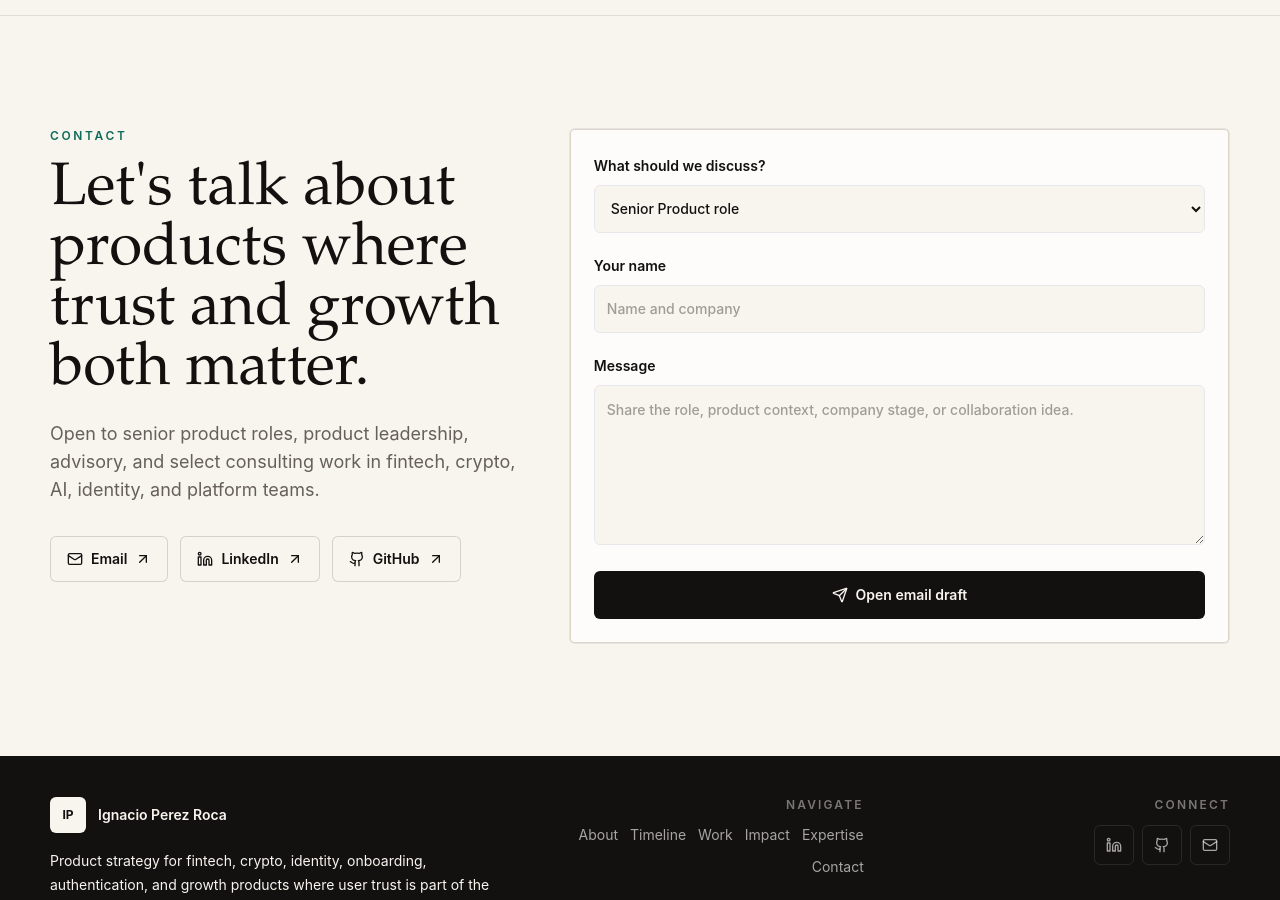
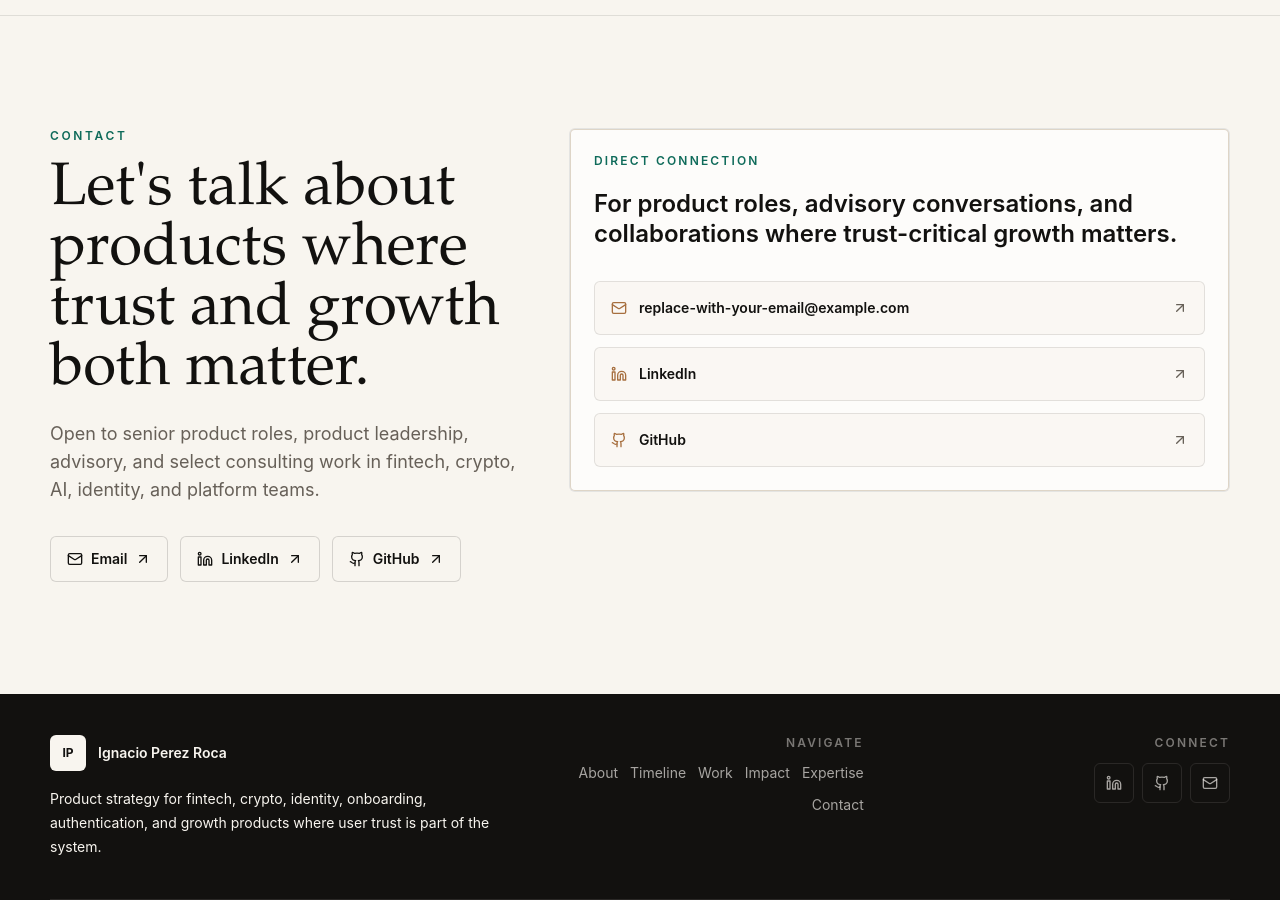
Before and after one commit to ignacioperezroca/ignacio-portfolio, a Next.js app: page / in a window 1280 px wide. Shown: the part 11100-12000 px from the top of the page. Built offline with nearby package versions, Linux system fonts and the light colour scheme.

Commit message:
Remove contact form fields

```diff
--- a/src/components/Contact.tsx
+++ b/src/components/Contact.tsx
@@ -1,29 +1,9 @@
-"use client";
-
-import { FormEvent, useMemo, useState } from "react";
-import { Github, Linkedin, Mail, Send } from "lucide-react";
+import { ArrowUpRight, Github, Linkedin, Mail } from "lucide-react";
 import { ButtonLink } from "@/components/ButtonLink";
 import { SectionHeader } from "@/components/SectionHeader";
-import { contactIntents, personalInfo } from "@/data/portfolio";
+import { personalInfo } from "@/data/portfolio";
 
 export function Contact() {
-  const [intent, setIntent] = useState(contactIntents[0]);
-  const [name, setName] = useState("");
-  const [message, setMessage] = useState("");
-
-  const mailtoHref = useMemo(() => {
-    const subject = encodeURIComponent(`${intent} inquiry for ${personalInfo.displayName}`);
-    const body = encodeURIComponent(
-      [`Hi Nacho,`, "", message || "I would like to connect about...", "", name ? `- ${name}` : ""].join("\n")
-    );
-    return `mailto:${personalInfo.email}?subject=${subject}&body=${body}`;
-  }, [intent, message, name]);
-
-  function handleSubmit(event: FormEvent<HTMLFormElement>) {
-    event.preventDefault();
-    window.location.href = mailtoHref;
-  }
-
   return (
     <section className="py-20 sm:py-28" id="contact">
       <div className="section-shell grid gap-10 lg:grid-cols-[0.84fr_1.16fr] lg:items-start">
@@ -49,62 +29,48 @@
           </div>
         </div>
 
-        <form
-          onSubmit={handleSubmit}
-          className="rounded-md border border-ink/10 bg-white/70 p-5 shadow-line dark:border-paper/10 dark:bg-paper/5 sm:p-6"
-        >
-          <div className="grid gap-5">
-            <div>
-              <label htmlFor="intent" className="text-sm font-semibold text-ink dark:text-paper">
-                What should we discuss?
-              </label>
-              <select
-                id="intent"
-                value={intent}
-                onChange={(event) => setIntent(event.target.value)}
-                className="focus-ring mt-2 h-12 w-full rounded-md border border-ink/12 bg-paper px-3 text-sm font-medium text-ink dark:border-paper/15 dark:bg-ink dark:text-paper"
+        <aside className="spotlight-card motion-surface overflow-hidden rounded-md border border-ink/10 bg-white/70 p-6 shadow-line dark:border-paper/10 dark:bg-paper/5">
+          <p className="text-xs font-semibold uppercase tracking-[0.18em] text-accent-green dark:text-paper-warm">
+            Direct connection
+          </p>
+          <p className="mt-5 text-2xl font-semibold leading-tight text-ink dark:text-paper">
+            For product roles, advisory conversations, and collaborations where
+            trust-critical growth matters.
+          </p>
+          <div className="mt-8 grid gap-3">
+            {[
+              {
+                label: personalInfo.email,
+                href: `mailto:${personalInfo.email}`,
+                icon: Mail
+              },
+              {
+                label: "LinkedIn",
+                href: personalInfo.linkedinUrl,
+                icon: Linkedin
+              },
+              {
+                label: "GitHub",
+                href: personalInfo.githubUrl,
+                icon: Github
+              }
+            ].map(({ label, href, icon: Icon }) => (
+              <a
+                key={label}
+                href={href}
+                target={href.startsWith("http") ? "_blank" : undefined}
+                rel={href.startsWith("http") ? "noreferrer" : undefined}
+                className="focus-ring group flex items-center justify-between gap-4 rounded-md border border-ink/10 bg-paper/65 px-4 py-4 text-sm font-semibold text-ink transition hover:border-ink/25 hover:bg-white dark:border-paper/10 dark:bg-ink/50 dark:text-paper dark:hover:border-paper/25 dark:hover:bg-paper/10"
               >
-                {contactIntents.map((item) => (
-                  <option key={item}>{item}</option>
-                ))}
-              </select>
-            </div>
-
-            <div>
-              <label htmlFor="name" className="text-sm font-semibold text-ink dark:text-paper">
-                Your name
-              </label>
-              <input
-                id="name"
-                value={name}
-                onChange={(event) => setName(event.target.value)}
-                className="focus-ring mt-2 h-12 w-full rounded-md border border-ink/12 bg-paper px-3 text-sm font-medium text-ink placeholder:text-ink-muted/60 dark:border-paper/15 dark:bg-ink dark:text-paper dark:placeholder:text-paper/35"
-                placeholder="Name and company"
-              />
-            </div>
-
-            <div>
-              <label htmlFor="message" className="text-sm font-semibold text-ink dark:text-paper">
-                Message
-              </label>
-              <textarea
-                id="message"
-                value={message}
-                onChange={(event) => setMessage(event.target.value)}
-                className="focus-ring mt-2 min-h-40 w-full resize-y rounded-md border border-ink/12 bg-paper px-3 py-3 text-sm font-medium leading-6 text-ink placeholder:text-ink-muted/60 dark:border-paper/15 dark:bg-ink dark:text-paper dark:placeholder:text-paper/35"
-                placeholder="Share the role, product context, company stage, or collaboration idea."
-              />
-            </div>
-
-            <button
-              type="submit"
-              className="focus-ring inline-flex min-h-12 items-center justify-center gap-2 rounded-md bg-ink px-5 py-3 text-sm font-semibold text-paper transition hover:bg-accent-green dark:bg-paper dark:text-ink dark:hover:bg-paper-warm"
-            >
-              <Send className="h-4 w-4" aria-hidden />
-              Open email draft
-            </button>
+                <span className="inline-flex items-center gap-3">
+                  <Icon className="h-4 w-4 text-accent-bronze dark:text-paper-warm" aria-hidden />
+                  {label}
+                </span>
+                <ArrowUpRight className="h-4 w-4 text-ink-muted transition group-hover:-translate-y-0.5 group-hover:translate-x-0.5 dark:text-paper/55" />
+              </a>
+            ))}
           </div>
-        </form>
+        </aside>
       </div>
     </section>
   );
--- a/src/data/portfolio.ts
+++ b/src/data/portfolio.ts
@@ -838,14 +838,6 @@
   }
 ];
 
-export const contactIntents = [
-  "Senior Product role",
-  "Product leadership",
-  "Advisory",
-  "Consulting",
-  "Collaboration"
-];
-
 export const trustThemes = [
   {
     label: "Trust-critical products",
```
